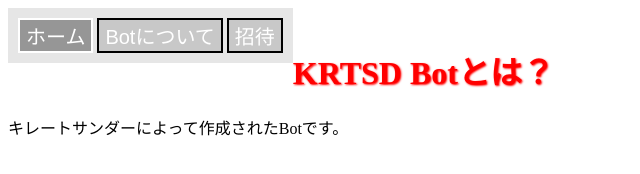
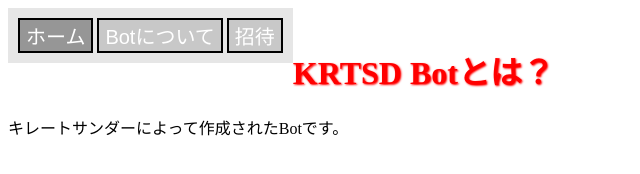
Before and after one commit to KRTSD-0823/KRTSD-Bots-Website, a plain HTML site: page index.html in a window 1280 px wide. In both pictures the pointer is over the button "ホーム". Shown: the full height of the page, 0-640 px from the left. Drawn offline with Linux system fonts and the light colour scheme.

Commit message:
style.cssを編集

```diff
--- a/style.css
+++ b/style.css
@@ -23,11 +23,11 @@ h1 {
 }
 
 .header button:hover {
-  border: solid 2.5px;
+  border: solid 2.5px #000000;
   background: #969696;
 }
 
 .header button:active {
-  border: solid 2.5px;
+  border: solid 2.5px #000000;
   background: #646464;
 }
```
